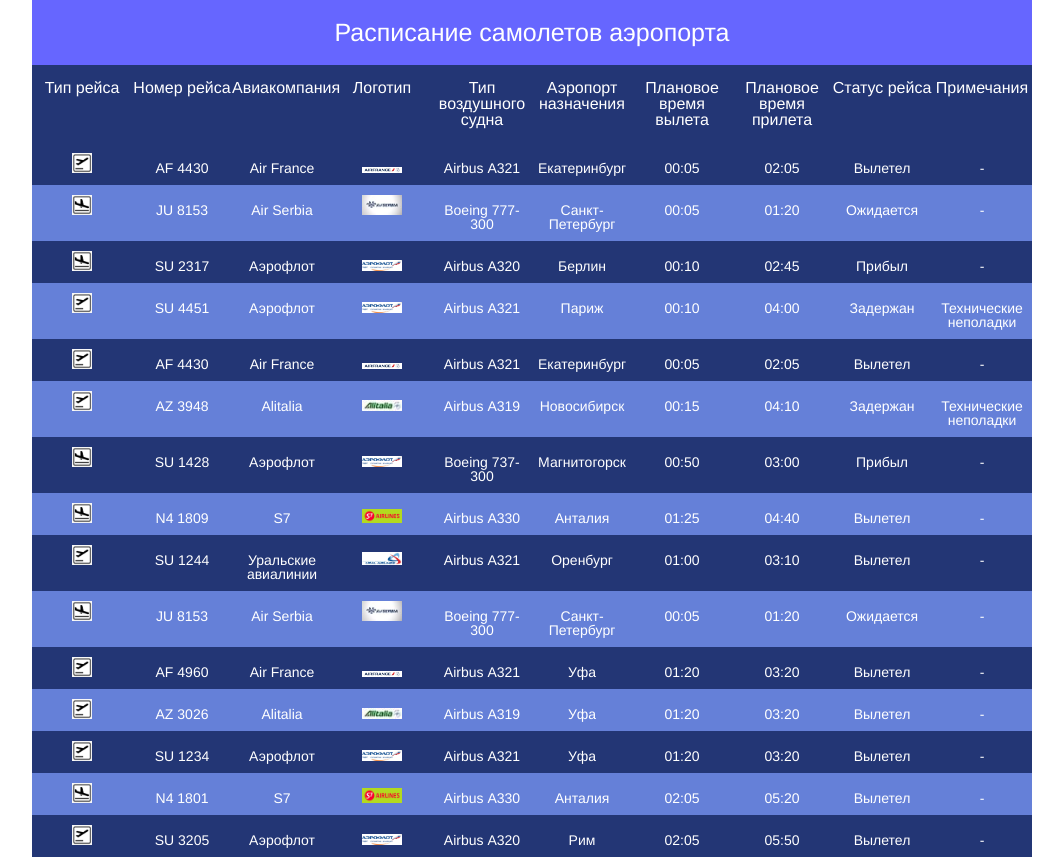
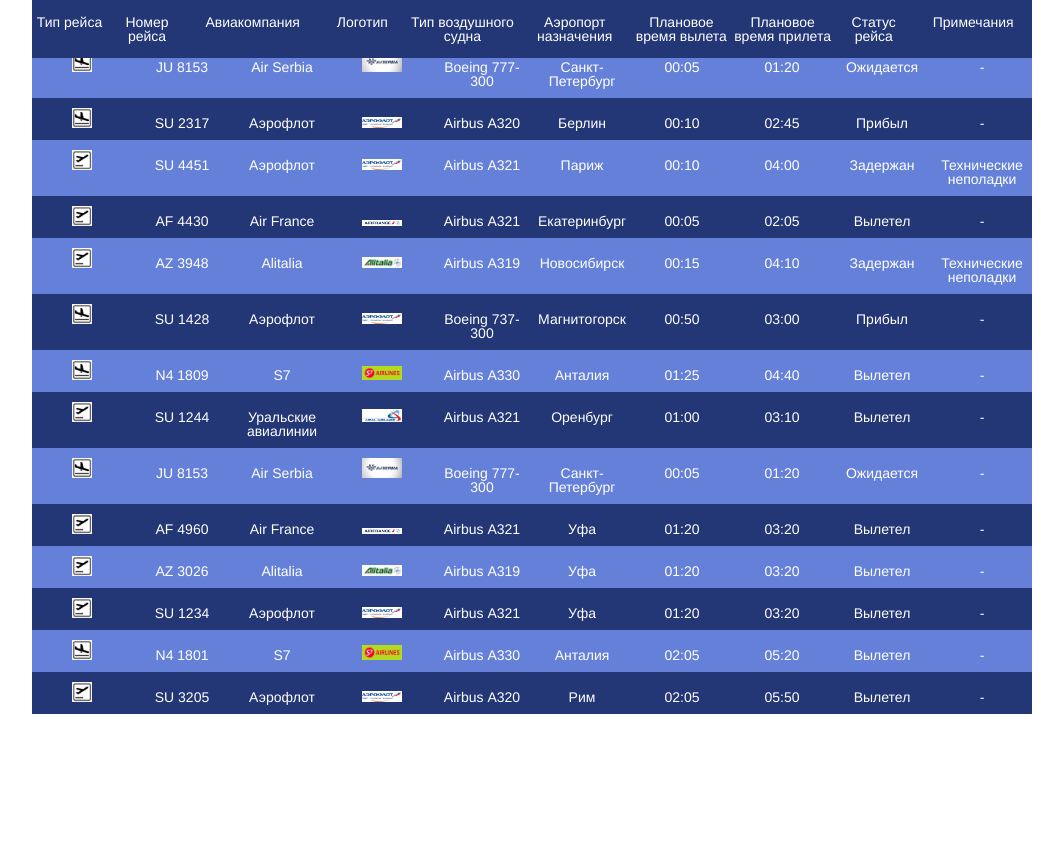
Before and after one commit to LadyVamp/Airport-board, a plain HTML site: page index.html in a window 1280 px wide. Shown: the whole page, without its empty margins (108-1171 px from the left). After the commit the page ends 800 px from the top, so only its background shows below. Drawn offline with nearby package versions, Linux system fonts and the light colour scheme.

Commit message:
fixed header

```diff
--- a/index.html
+++ b/index.html
@@ -14,7 +14,7 @@
  <body>
   <div id="wrapper">
     <table border="1" class="footable">
-     <caption>Расписание самолетов аэропорта</caption>
+     <!-- <caption>Расписание самолетов аэропорта</caption> -->
       <thead>
        <tr>
                      <th>Тип рейса</th>
--- a/styles/style.css
+++ b/styles/style.css
@@ -43,7 +43,6 @@
     width: 100%; /* Ширина таблицы */
     border-spacing: 0; /* Расстояние между ячейками */
     border-collapse: collapse;
-    width:100%;
     position:relative;
     border-color: black;
     table-layout: fixed; /*identical width columns*/
@@ -84,7 +83,7 @@
     table th{
         color:#fff;
         padding: 15px 0;
-        font-size: 16px;
+        font-size: 14px;
         font-family: Helvetica, sans-serif;
     }
 
@@ -95,3 +94,14 @@
         font-size: 14px;
         font-family: Helvetica, sans-serif;
     }
+
+    thead: tr,th {
+        position: fixed;
+        width: 2%; /*Safari*/
+    }
+    thead {
+         position: fixed;
+         max-width: 1000px;
+         min-width: 700px;
+         table-layout: fixed; /*identical width columns*/
+    }
```
